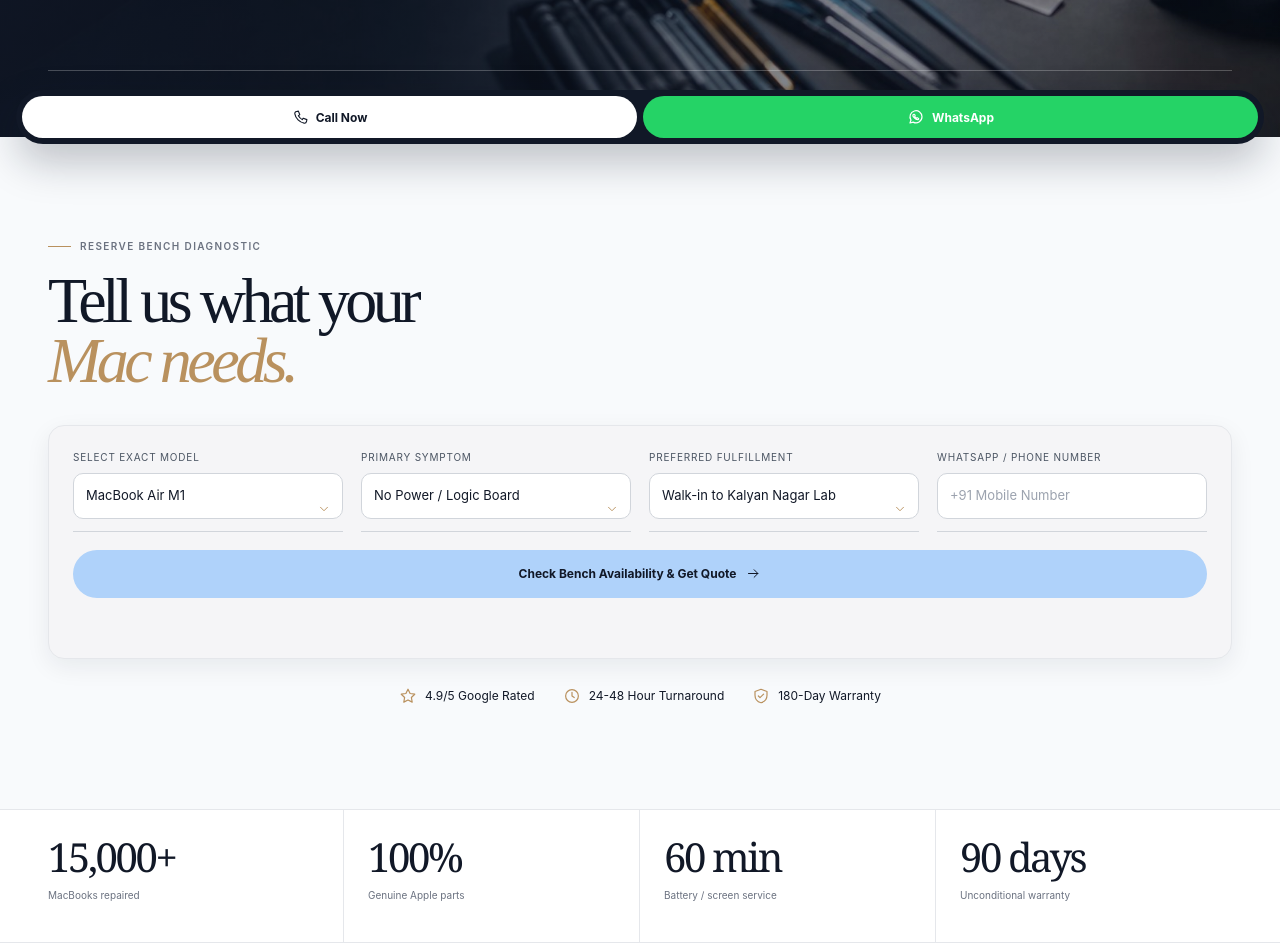
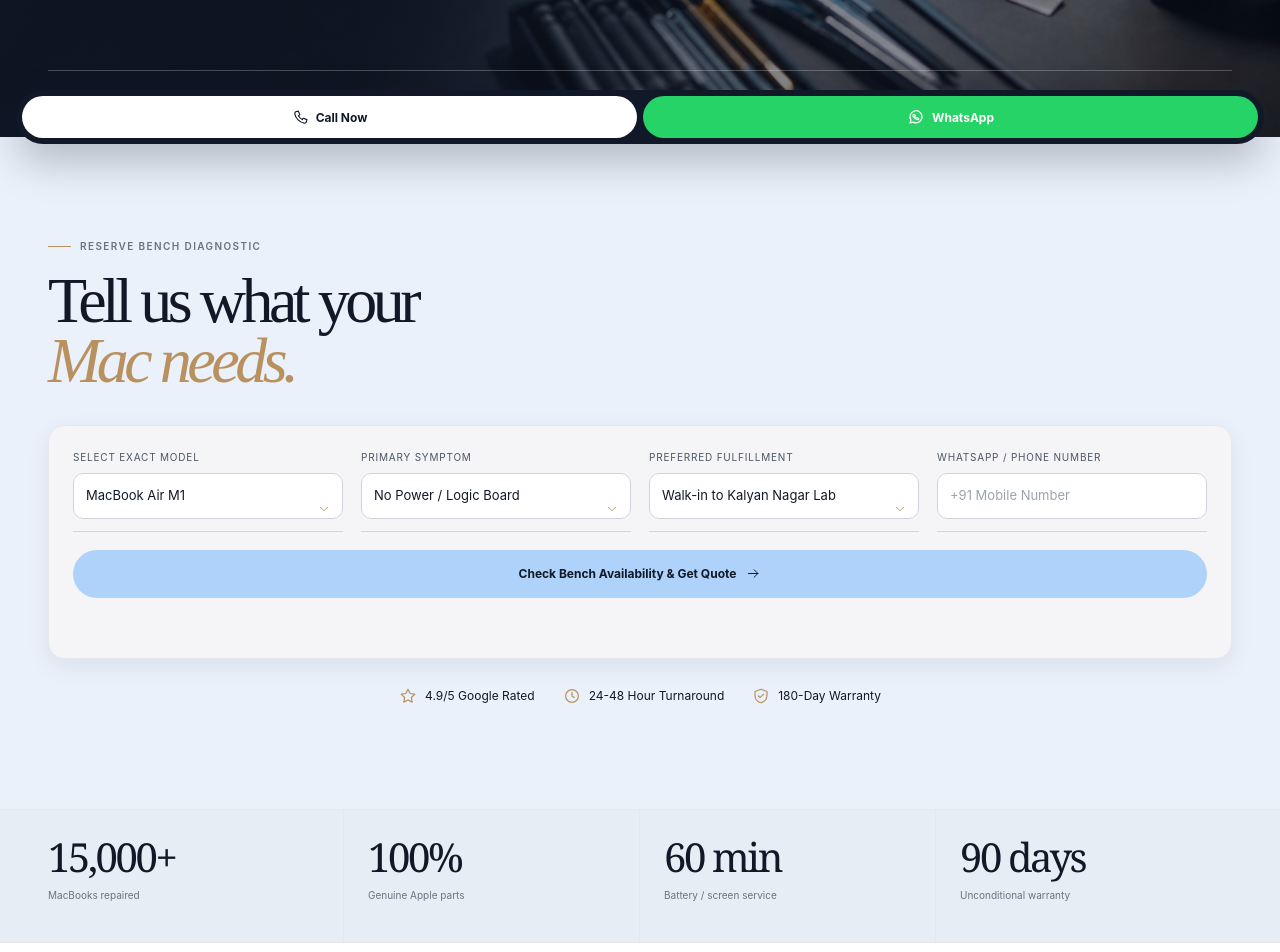
Before and after one commit to scts599-source/macexperts-site, a React (Vite) app: page / in a window 1280 px wide. Shown: the part 640-1592 px from the top of the page. Built offline with nearby package versions, Linux system fonts and the light colour scheme.

Commit message:
Add luxury section color palette

```diff
--- a/src/index.css
+++ b/src/index.css
@@ -217,12 +217,13 @@
 .hero .eyebrow { color: rgba(255,255,255,.8); }
 
 #estimate, #services, #comparison, #location, #reviews, #faq { width: 100%; padding-right: max(16px, calc((100% - 1184px) / 2)); padding-left: max(16px, calc((100% - 1184px) / 2)); }
-#estimate { background: #f8fafc; }
+#estimate { background: #EAF1FA; }
 #services { background: #fff; }
-#comparison { background: #f4f6f8; }
-#location { background: #F5F5F7; }
-#reviews { background: #fff; }
-#faq { background: #fbfbfc; }
+#comparison { background: #F1EEE8; }
+#location { background: #EAF2F0; }
+#reviews { background: #F7F3EC; }
+#faq { background: #F5F7FA; }
+.proof-strip { background: #E7EDF5; }
 .triage-form { background: #F5F5F7; border: 1px solid #e5e7eb; box-shadow: 0 8px 24px rgba(17,24,39,.07); }
 .triage-form label { border-bottom-color: #d1d5db; }
 .service-card { background: #F5F5F7 !important; border-color: #e5e7eb !important; box-shadow: 0 10px 26px rgba(17,24,39,.08); }
```
